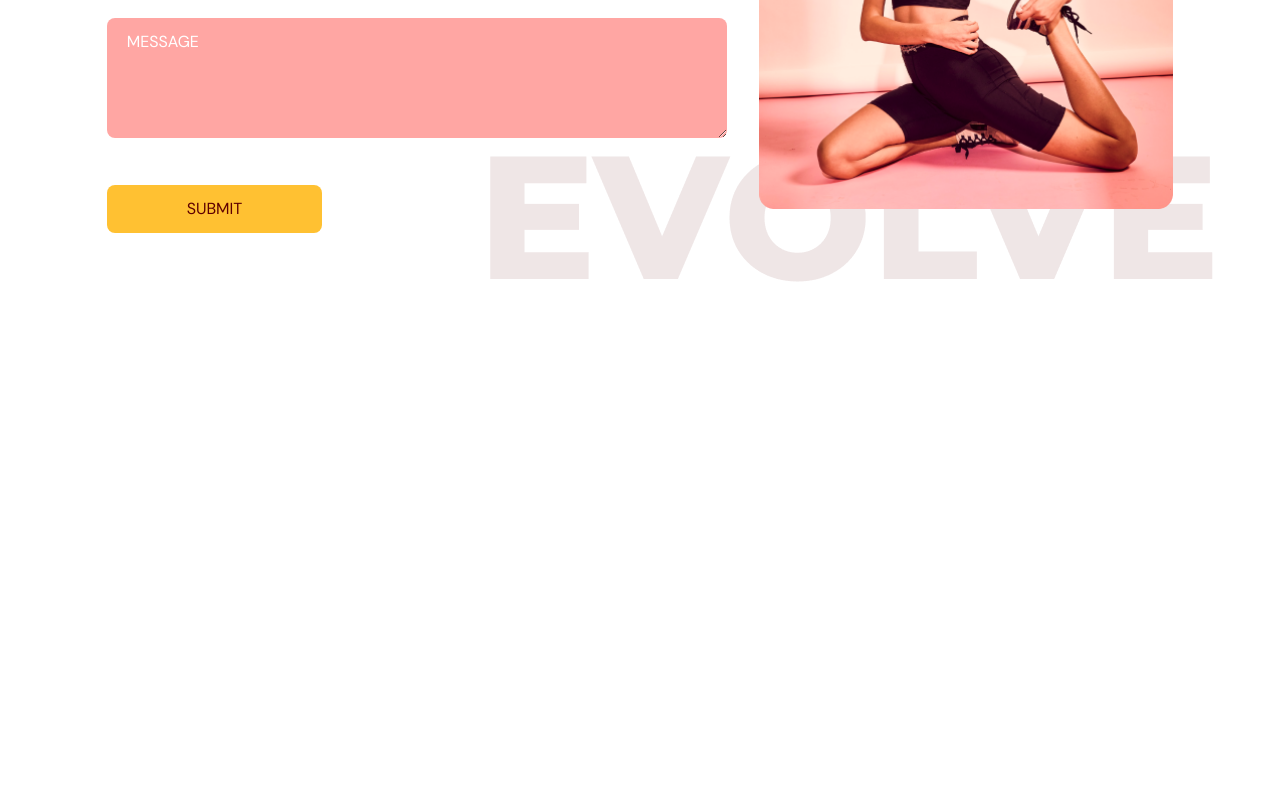
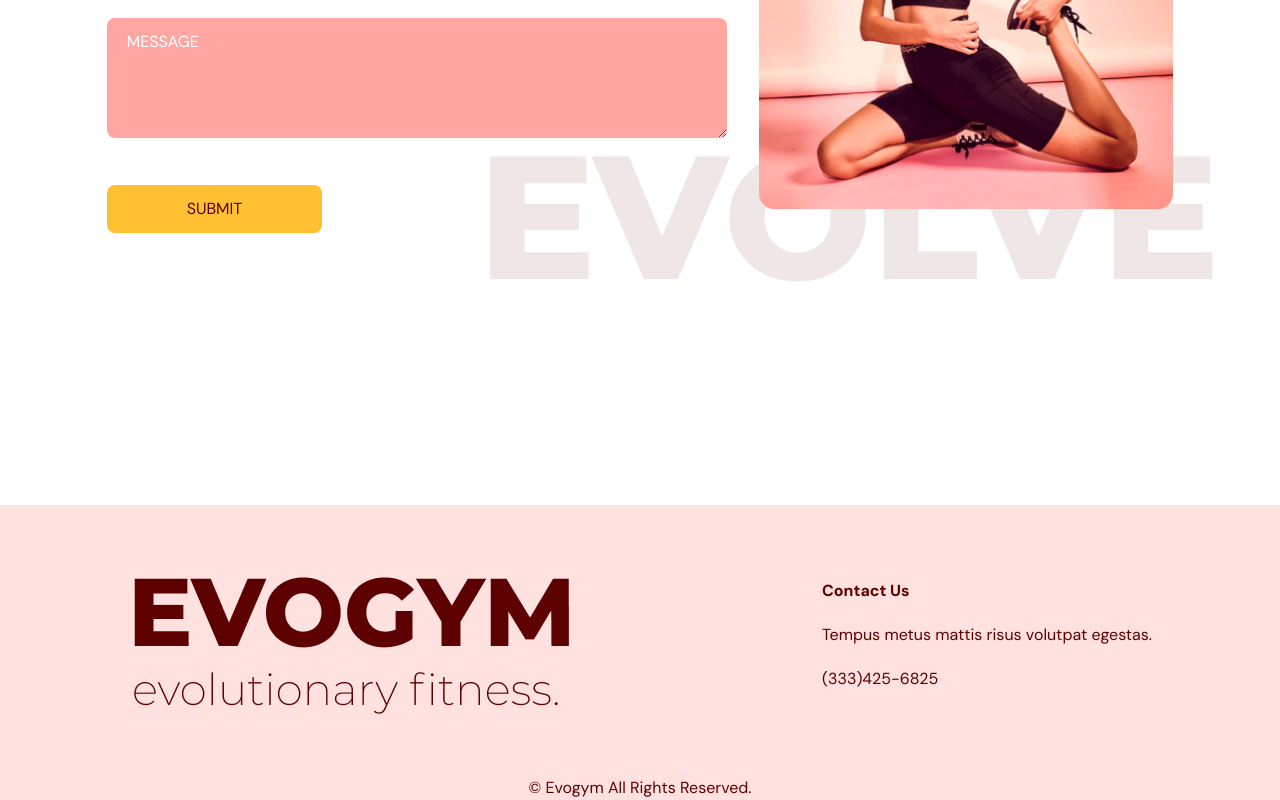
Before and after one commit to ChelseaSchnider/gym-appilcation, a React (Vite) app: page / in a window 1280 px wide. Shown: the part 4159-4959 px from the top of the page. Before the commit the page ends 4520 px from the top, so only its background shows below. Built offline with nearby package versions, Linux system fonts and the light colour scheme.

Commit message:
feat: added the footer component (#7)

```diff
--- a/src/App.tsx
+++ b/src/App.tsx
@@ -5,6 +5,7 @@ import { SelectedPage } from "@/shared/types";
 import { useEffect, useState } from "react";
 import { Hero } from "./components/HeroSection";
 import { ContactUs } from "./components/ContactUs";
+import { Footer } from "./components/Footer";
 
 
 
@@ -37,6 +38,7 @@ export const HomePage = () => {
       <Benefits setSelectedPage={setSelectedPage}/>
       <OurClasses setSelectedPage={setSelectedPage} />
       <ContactUs setSelectedPage={setSelectedPage} />
+      <Footer/>
     </div>
   )
 }
--- a/src/components/ContactUs/index.tsx
+++ b/src/components/ContactUs/index.tsx
@@ -26,7 +26,7 @@ export const ContactUs = ({ setSelectedPage }: Props) => {
   };
 
   return (
-    <section id="contactus" className="mx-auto w-5/6 pt-24 pb-32">
+    <section id="contactus" className="mx-auto w-5/6 pt-24 pb-32 gym-section">
       <motion.div
         onViewportEnter={() => setSelectedPage(SelectedPage.ContactUs)}
       >
--- /dev/null
+++ b/src/components/Footer/index.tsx
@@ -0,0 +1,23 @@
+import BiggerLogo from "@/assets/HomePageText.png";
+
+export const Footer = () => {
+  return (
+    <footer className="gym-container bg-primary-100 ">
+      <div className="flex flex-col items-center justify-between gap-12 py-12 md:flex-row">
+        <div>
+          <img alt="logo" src={BiggerLogo} />
+        </div>
+
+        <div>
+          <h2 className="font-bold">Contact Us</h2>
+          <p className="my-5">Tempus metus mattis risus volutpat egestas.</p>
+          <p>(333)425-6825</p>
+        </div>
+      </div>
+
+      <div className="my-3 flex flex-row justify-center">
+        <p>© Evogym All Rights Reserved.</p>
+      </div>
+    </footer>
+  );
+};
--- a/tailwind.config.cjs
+++ b/tailwind.config.cjs
@@ -45,6 +45,21 @@ module.exports = {
             marginBottom: '144px',
           },
         },
+        '.gym-container': {
+          width: '100%',
+          maxWidth: '1920px',
+          margin: '0 auto',
+          padding: '0 32px',
+          '@media (min-width: theme("screens.lg"))': {
+            padding: '0 48px',
+          },
+          '@media (min-width: theme("screens.xl"))': {
+            padding: '0 128px',
+          },
+          '@media (min-width: theme("screens.2xl"))': {
+            padding: '0 140px',
+          },
+        },
       });
     }),
   ],
```
